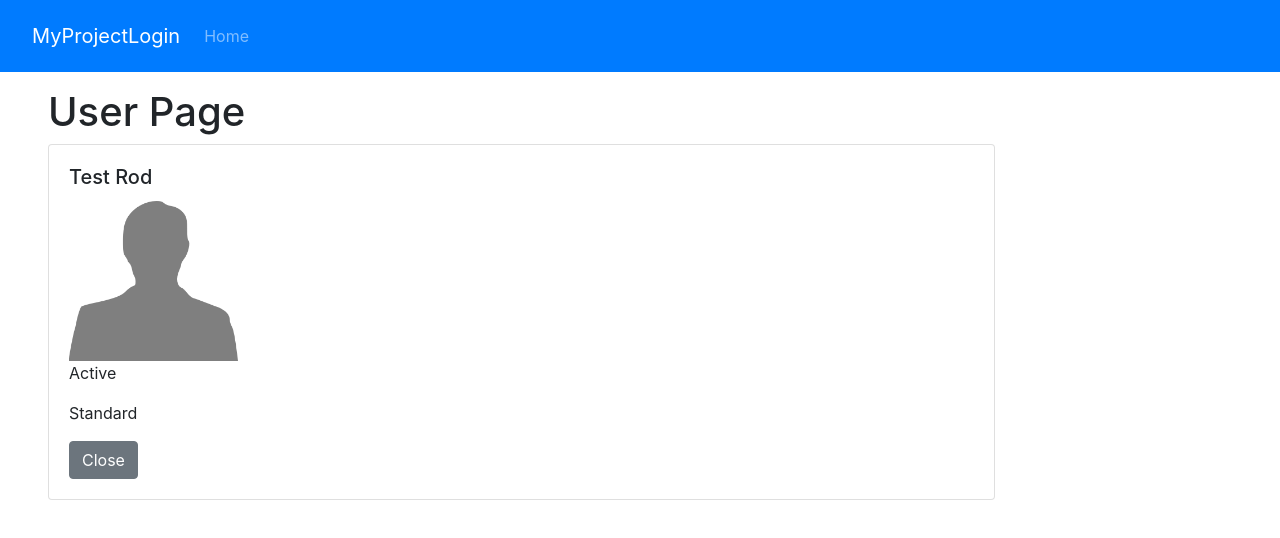
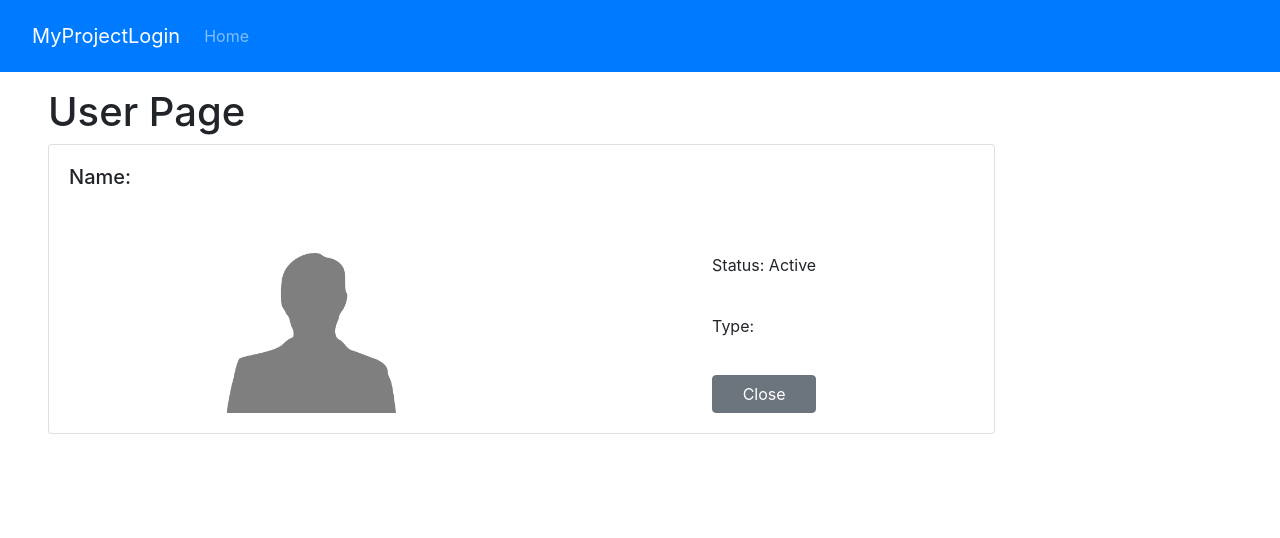
Before and after one commit to tonykieling/user_project-frontend, a React (Create React App) app: page /user in a window 1280 px wide. Shown: the top 538 px of the page. Built offline with nearby package versions, Linux system fonts and the light colour scheme.

Commit message:
too many modifications

```diff
--- a/src/components/Landing.js
+++ b/src/components/Landing.js
@@ -15,6 +15,7 @@ export default class Landing extends Component {
               <Link to={"/change"} className="boxLanding">Change</Link>
               <Link to={"/grant"} className="boxLanding">Grant</Link>
               <Link to={"/logbook"} className="boxLanding">LogBook</Link>
+              <Link to={"/user"} className="boxLanding">User</Link>
         </div>
       </div>
     )
--- a/src/components/Login.js
+++ b/src/components/Login.js
@@ -23,6 +23,7 @@ export default class Home extends Component {
   handleSubmit = e => {
     e.preventDefault();
     const user = checkUser({email: this.state.email, password: this.state.password})
+    console.log('user LOGIN: ', user)
     if (!user) {
       alert("Email/Password is wrong!");
       this.setState({
--- a/src/components/UserPage.js
+++ b/src/components/UserPage.js
@@ -1,63 +1,50 @@
 import React, { Component } from 'react'
 import store from './store/store.js'
 import {Button, Card} from 'react-bootstrap'
+import { getUser } from './store/localStorage.js'
+import { connect } from 'react-redux'
+
 const {checkUser} = require('./database/databaseAPI')
 
+const persistedData = {
+  email: getUser()
+}
 
-export default class UserPage extends Component {
+class UserPage extends Component {
   constructor(props){
     super(props);
     this.state = {
-      email: "",
+      email: persistedData.email,
       password: "",
-      username: "Test Rod",
+      username: "",
       userstatus: "Active",
-      usertype: "Standard",
+      usertype: ""  ,
     }
   }
 
-  handleChange = e => {
-    this.setState({
-      [e.target.name]: e.target.value
-    });
-  }
+  render() {
+    //console.log('getUserData >>> ', store.getState())
+    console.log('getUserData >>> ', store.getState())
+    const userState = store.getState();
+    console.log('getState >>> ', userState)
 
-
-  handleSubmit = e => {
-    e.preventDefault();
-    const user = checkUser({email: this.state.email, password: this.state.password})
-    if (!user) {
-      alert("Email/Password is wrong!");
-      this.setState({
-        email: "",
-        password: ""
-      })
-      return;
-    } else {
-      store.dispatch({type: "LOGIN", data: { user }})
-      console.log("login is valid!")
-      this.props.history.push("/")
-    }
-  }
-
-  isValid = () => {
-    if (this.state.email === "" || this.state.password === "")
-      return false;
-    return true;
-  }
-
-  render() {
     return (
       <div className="moldura">
         <h1>User Page</h1>
 
         <Card>
           <Card.Body>
-            <Card.Title>{ this.state.username }</Card.Title>
-            <img src={require("../img/userphoto.png")} alt="user" />
-            <Card.Text>{ this.state.userstatus }</Card.Text>
-            <Card.Text>{ this.state.usertype }</Card.Text>
-            <Button variant="secondary" href="/">Close</Button>
+            <Card.Title>Name: { this.state.username }</Card.Title>
+              <div className="cardDetails">
+                <div className="cardLeft">
+                    <img src={require("../img/userphoto.png")} alt="user" />
+                </div>
+                <div className="cardRight">
+                    <Card.Text>Status: { this.state.userstatus }</Card.Text>
+                    <Card.Text>Type: { this.state.usertype }</Card.Text>
+                    <Button variant="secondary" href="/">Close</Button>
+                </div>
+              </div>
           </Card.Body>
         </Card>
 
@@ -65,3 +52,11 @@ export default class UserPage extends Component {
     )
   }
 }
+
+const mapStateToProps = (store) => {
+  return {
+    user: store
+  }
+}
+
+export default connect(mapStateToProps, null)(UserPage)
--- a/src/components/store/reducer.js
+++ b/src/components/store/reducer.js
@@ -10,13 +10,15 @@ const initialState = {
 const reducer = (state = initialState, action) => {
   let newState = {...state}
   if (action.type === "LOGIN") {
+    console.log('newState ANTES: ', newState)
     newState = {
       id: action.data.user.id,
       email: action.data.user.email,
-      name: action.data.name,
+      name: action.data.user.name || "",
       userAdmin: action.data.user.user_admin
     }
     saveState(action.data.user.email)
+    console.log('newState DEPOIS: ', newState)
 
   } else if (action.type === "LOGOUT") {
     newState = {
--- a/src/components/store/store.js
+++ b/src/components/store/store.js
@@ -3,7 +3,10 @@ import reducer from './reducer.js'
 import { getUser } from './localStorage.js'
 
 const persistedData = {
-  email: getUser()
+  email: getUser(),
+  id: "",
+  name: "",
+  userAdmin: ""
 }
 // console.log("persistedData= ", persistedData)
 
--- a/src/index.css
+++ b/src/index.css
@@ -120,6 +120,29 @@ a{
   width: 80%;
 }
 
+.card-title{
+  margin-bottom: 4rem;
+}
+
 .card div img{
   height: 10rem;
 }
+
+.card-body{
+  display: flex;
+  flex-flow: column nowrap;
+}
+
+.cardDetails{
+  display: flex;
+  flex-flow: row nowrap;
+  justify-content: space-around;
+}
+
+
+.cardRight{
+  display: flex;
+  flex-flow: column nowrap;
+  justify-content: space-between;
+
+}
```
Also changed, not shown: src/components/store/localStorage.js (indentation only).
